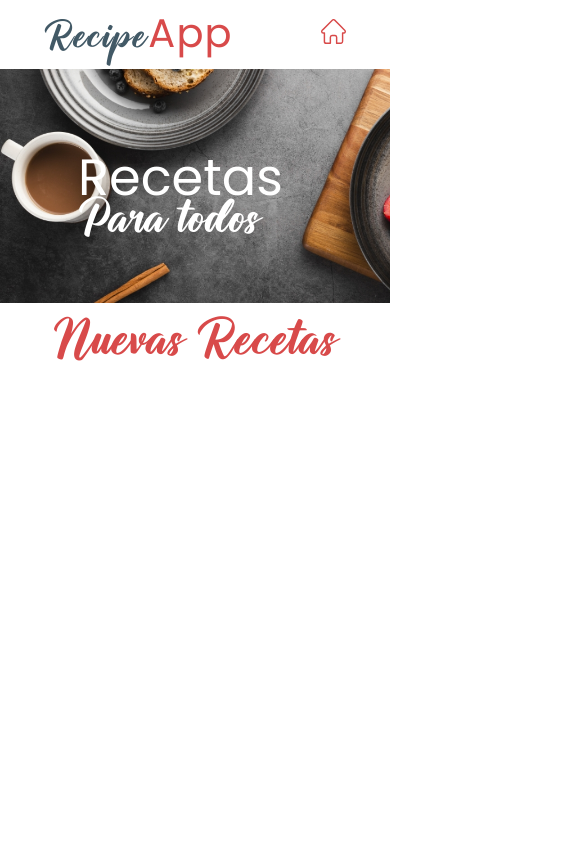
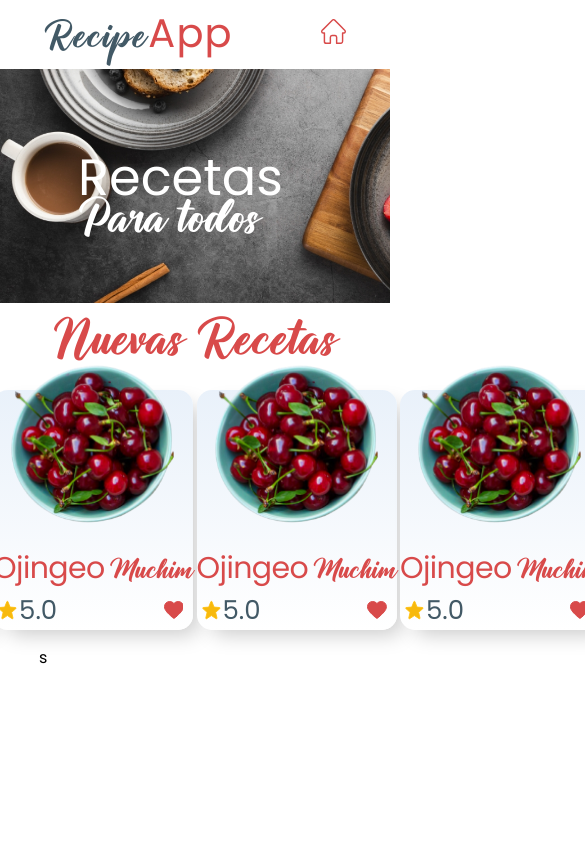
Before and after one commit to milo9402/aranda-frontend, a React (Create React App) app: page / in a window 390 px wide. Shown: the top 844 px of the page, 585 px wide, since content can reach past the window. Built offline with nearby package versions, Linux system fonts and the light colour scheme.

Commit message:
feat(banner, footer, header): responsive added

```diff
--- a/src/layout/Layout.tsx
+++ b/src/layout/Layout.tsx
@@ -14,7 +14,7 @@ export default function Layout() {
         <Banner/>
         <main>
           <div className='layout_mid_title'>Nuevas Recetas</div>
-          {/* <Carrousel/>s */}
+          <Carrousel/>s
         </main>
         <Footer/>
     </div>
```
